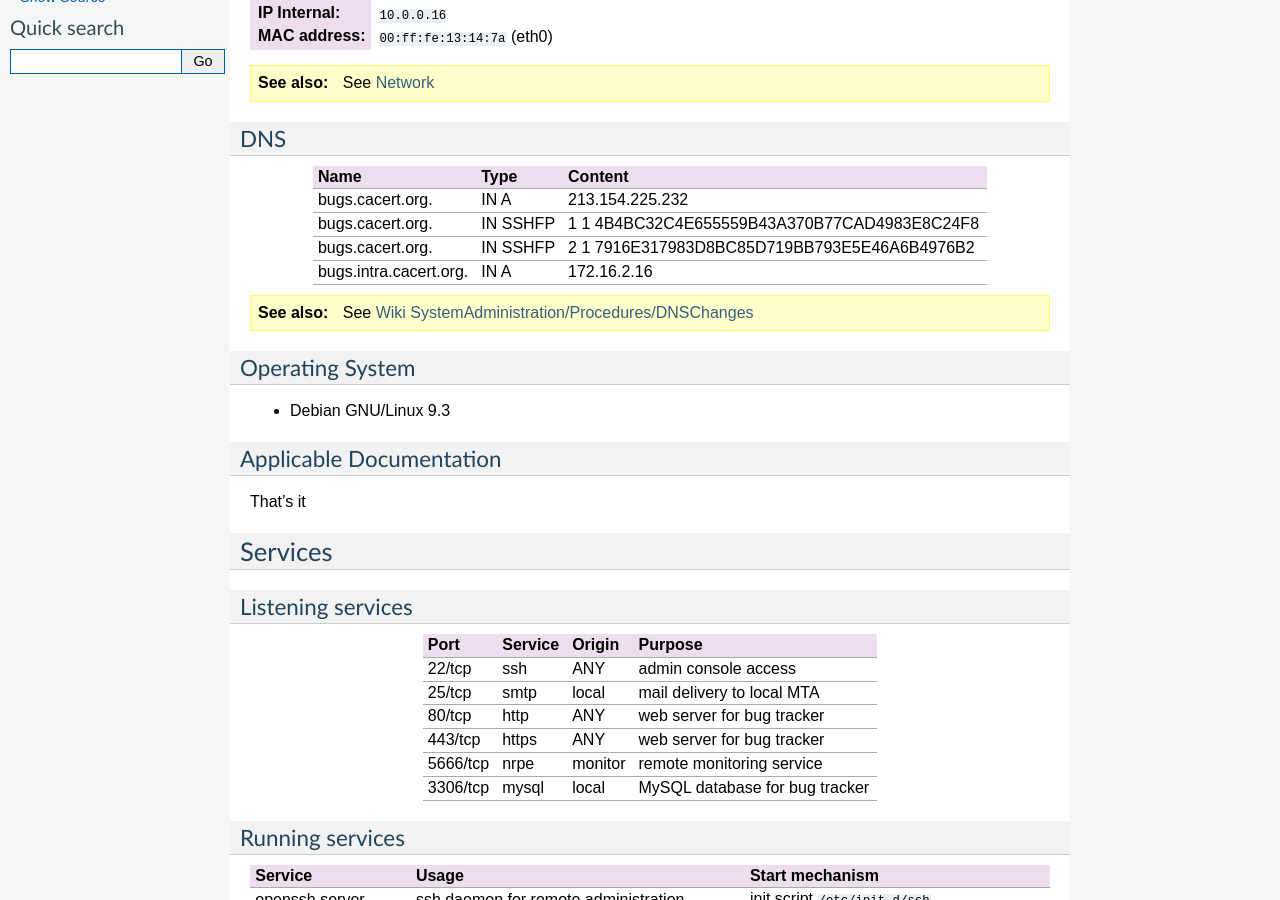
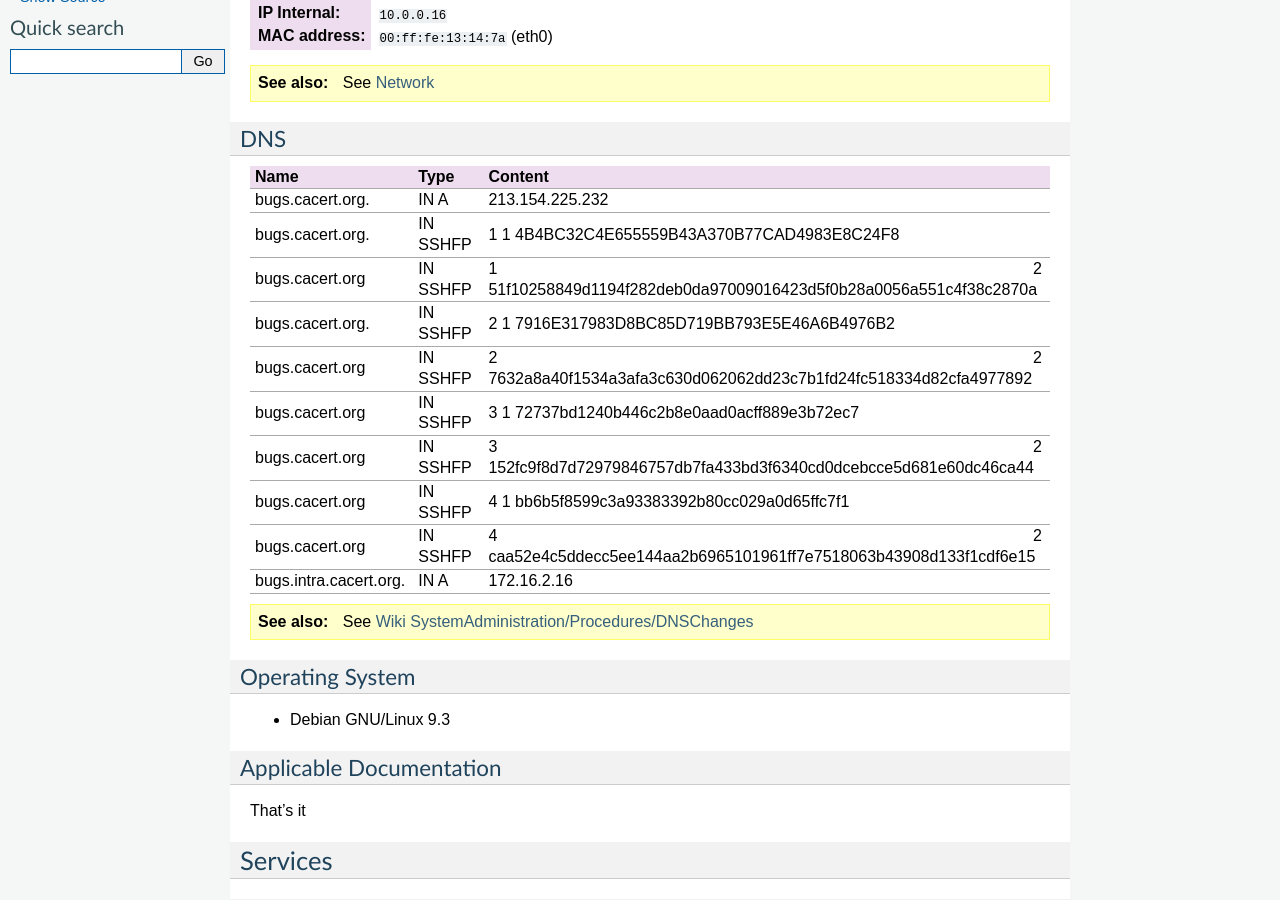
Before and after one commit to CAcertOrg/cacert-infradocs, a Sphinx documentation site: the page built from docs/systems/bugs.rst, in a window 1280 px wide and 900 px high, scrolled down 1068 px. Built offline with Sphinx 7.4.7, drawn with Linux system fonts in a browser that asks for light colours; pages that are not in the unit, such as notebooks, are missing from menus; cross-references to code outside the pages are shown as plain code.

Commit message:
Add new SSHFP DNS records for blog and bugs

```diff
--- a/docs/systems/bugs.rst
+++ b/docs/systems/bugs.rst
@@ -77,14 +77,20 @@
 .. index::
    single: DNS records; Bugs
 
-======================== ======== ============================================
+======================== ======== ====================================================================
 Name                     Type     Content
-======================== ======== ============================================
+======================== ======== ====================================================================
 bugs.cacert.org.         IN A     213.154.225.232
 bugs.cacert.org.         IN SSHFP 1 1 4B4BC32C4E655559B43A370B77CAD4983E8C24F8
+bugs.cacert.org          IN SSHFP 1 2 51f10258849d1194f282deb0da97009016423d5f0b28a0056a551c4f38c2870a
 bugs.cacert.org.         IN SSHFP 2 1 7916E317983D8BC85D719BB793E5E46A6B4976B2
+bugs.cacert.org          IN SSHFP 2 2 7632a8a40f1534a3afa3c630d062062dd23c7b1fd24fc518334d82cfa4977892
+bugs.cacert.org          IN SSHFP 3 1 72737bd1240b446c2b8e0aad0acff889e3b72ec7
+bugs.cacert.org          IN SSHFP 3 2 152fc9f8d7d72979846757db7fa433bd3f6340cd0dcebcce5d681e60dc46ca44
+bugs.cacert.org          IN SSHFP 4 1 bb6b5f8599c3a93383392b80cc029a0d65ffc7f1
+bugs.cacert.org          IN SSHFP 4 2 caa52e4c5ddecc5ee144aa2b6965101961ff7e7518063b43908d133f1cdf6e15
 bugs.intra.cacert.org.   IN A     172.16.2.16
-======================== ======== ============================================
+======================== ======== ====================================================================
 
 .. seealso::
 
```
Also changed, not shown: docs/systems/blog.rst (+9 -3 lines).
